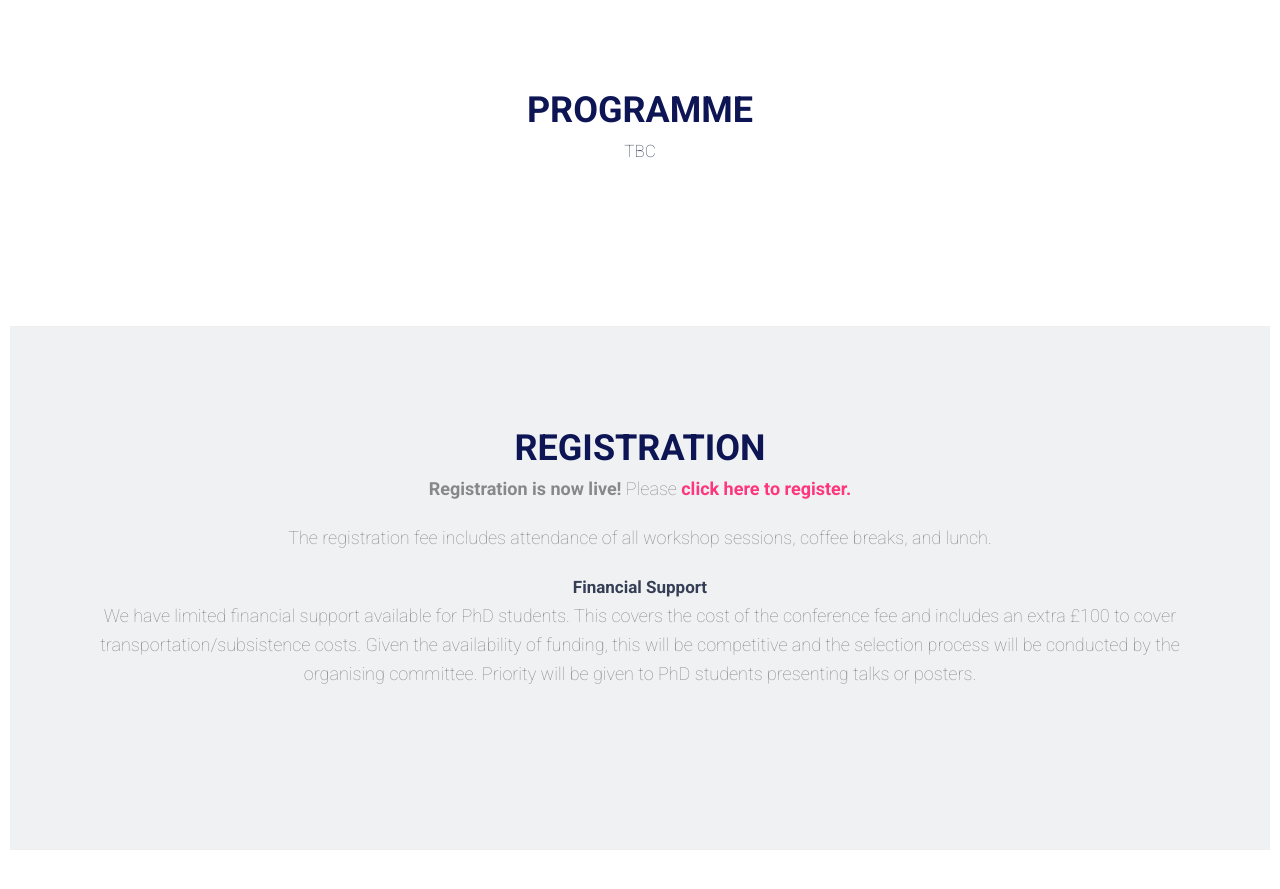
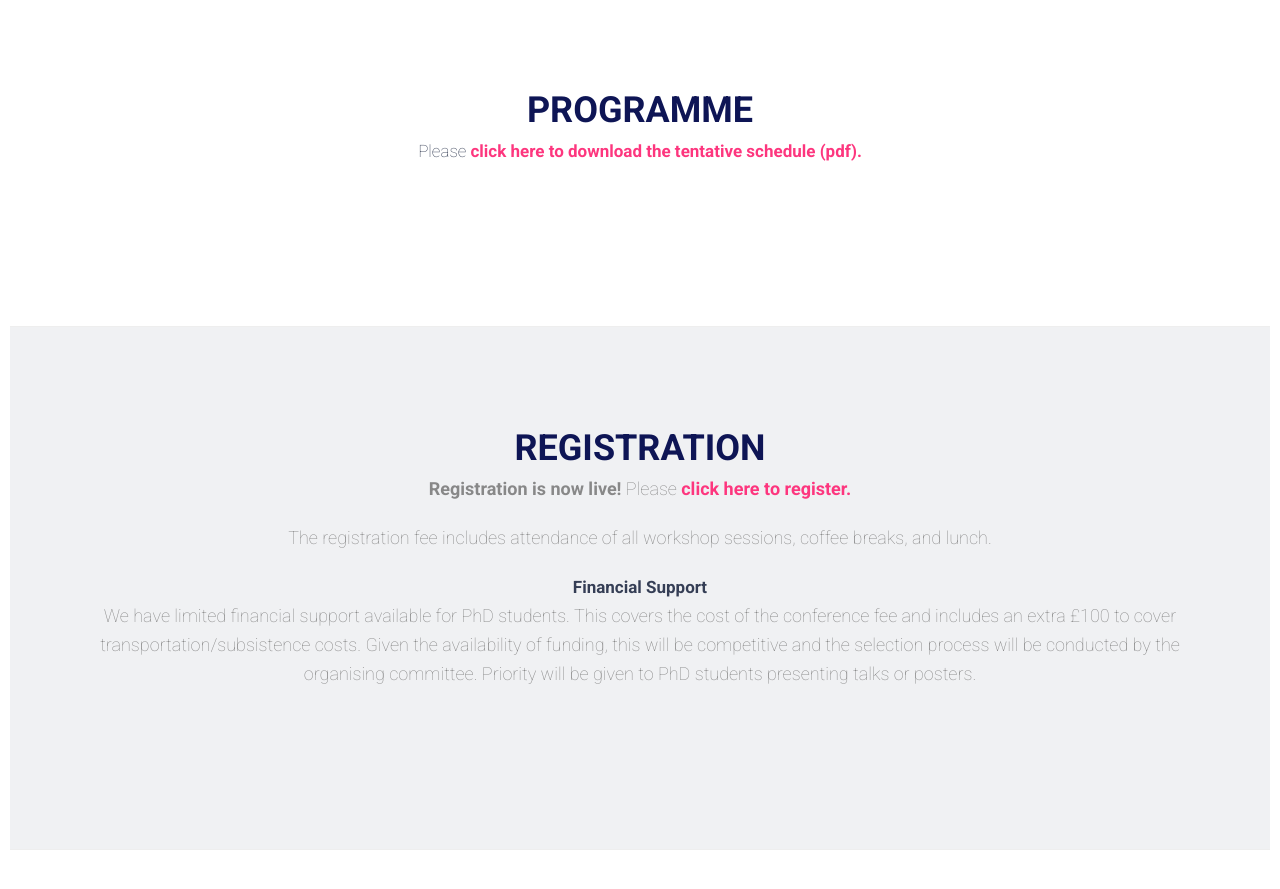
Before and after one commit to blockchain-mcr/blockchain-mcr.github.io, a plain HTML site: page index.html in a window 1280 px wide. Shown: the part 4420-5309 px from the top of the page. Drawn offline with Linux system fonts and the light colour scheme; some packages are replaced by stand-ins of ours.

Commit message:
update schedule

```diff
--- a/index.html
+++ b/index.html
@@ -318,7 +318,7 @@
                         <h1>PROGRAMME</h1>
 						<div class="row">
 				<div class="col-md-12">
-				    TBC
+				    Please <a href="schedule.pdf"><b>click here to download the tentative schedule (pdf).</b></a>
                 </div>
             </div>
 
```
Also changed, not shown: 1 other file.
